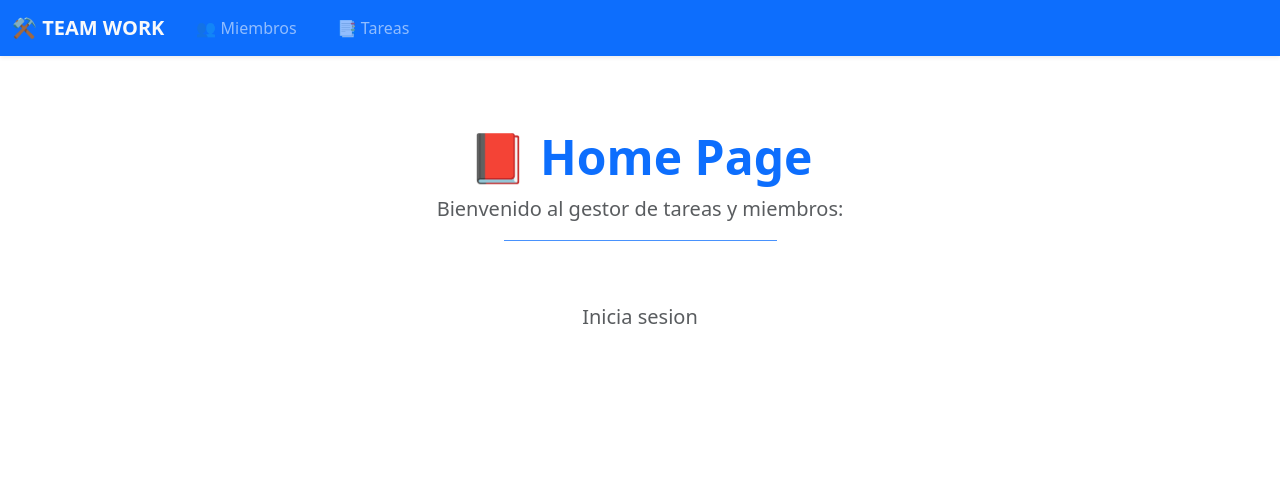
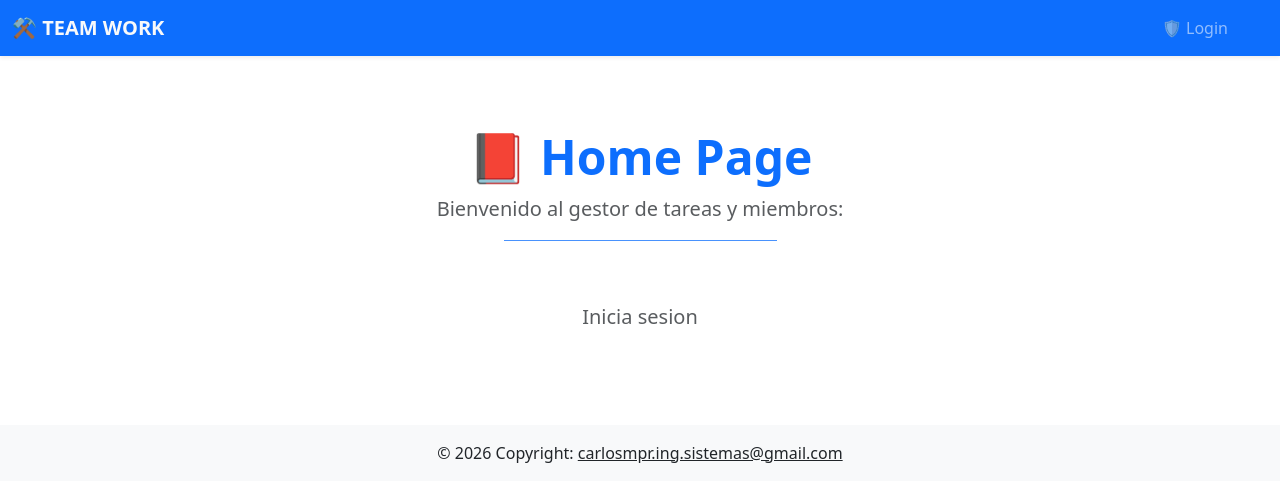
Before and after one commit to carlosingsistem/equipotrabajo, a Flask app: template blueprintapp/core/templates/core/index.html in a window 1280 px wide. Shown: the top 502 px of the page. Run offline with Flask 3, Linux system fonts and the light colour scheme; the template is opened without the code that fills it, so the values that code supplies are empty.

Commit message:
Adicion de compoenentes para el navbar, footer y mensajes ademas de moficar la plantilla base

```diff
--- a/blueprintapp/templates/base.html
+++ b/blueprintapp/templates/base.html
@@ -10,33 +10,15 @@
 </head>
 
 <body>
-    <nav class="navbar navbar-expand-lg bg-primary shadow-sm" data-bs-theme="dark">
-        <div class="container-fluid">
-            <a class="navbar-brand fw-bold text-light" href="/">
-                ⚒️ TEAM WORK
-            </a>
-            <div class="collapse navbar-collapse" id="navbarText">
-                <ul class="navbar-nav me-auto mb-2 mb-lg-0">
-                    <li class="nav-item me-2">
-                        <a class="nav-link btn btn-outline-success px-3 rounded-pill"
-                            href="{{ url_for('bp_miembro.index') }}">
-                            👥 Miembros
-                        </a>
-                    </li>
-                    <li class="nav-item">
-                        <a class="nav-link btn btn-outline-success px-3 rounded-pill"
-                            href="{{ url_for('bp_tarea.index') }}">
-                            📑 Tareas
-                        </a>
-                    </li>
-                </ul>
-            </div>
+    {% include 'components/navbar.html' %}
+    {% include 'components/messages.html' %}
+    <main>
+        <div class="container">
+            {% block content %}{% endblock %}
         </div>
-    </nav><br>
+    </main>
+    {% include 'components/footer.html' %}
 
-    <div class="container">
-        {% block content %}{% endblock %}
-    </div>
     <script src="https://cdn.jsdelivr.net/npm/bootstrap@5.3.8/dist/js/bootstrap.bundle.min.js"
         integrity="sha384-FKyoEForCGlyvwx9Hj09JcYn3nv7wiPVlz7YYwJrWVcXK/BmnVDxM+D2scQbITxI"
         crossorigin="anonymous"></script>
--- /dev/null
+++ b/blueprintapp/templates/components/footer.html
@@ -0,0 +1,6 @@
+<footer class="bg-body-tertiary text-center text-lg-start">
+  <div class="text-center p-3">
+     &copy; 2026 Copyright:
+    <a class="text-body" href="#">carlosmpr.ing.sistemas@gmail.com</a>
+  </div>
+</footer>
--- /dev/null
+++ b/blueprintapp/templates/components/messages.html
@@ -0,0 +1,9 @@
+<div>
+    {% with messages = get_flashed_messages(with_categories=True) %}
+    {% if messages %}
+        {% for cat, msg in messages %}
+            <div class="alert alert-{{ cat }}">{{ msg }}</div>
+        {% endfor %}
+    {% endif %}
+{% endwith %}
+</div>
--- /dev/null
+++ b/blueprintapp/templates/components/navbar.html
@@ -0,0 +1,49 @@
+<nav class="navbar navbar-expand-lg bg-primary shadow-sm" data-bs-theme="dark">
+    <div class="container-fluid">
+        {% if not current_user.is_authenticated %}
+        <a class="navbar-brand fw-bold text-light" href="/">
+            ⚒️ TEAM WORK
+        </a>
+        {% else %}
+        <a class="navbar-brand fw-bold text-light" href="{{ url_for('bp_core.dashboard') }}">
+            ⚒️ TEAM WORK
+        </a>
+        {% endif %}
+        <div class="collapse navbar-collapse" id="navbarText">
+            <!-- Enlaces a la izquierda -->
+            <ul class="navbar-nav me-auto mb-2 mb-lg-0">
+                {% if current_user.is_authenticated %}
+                <li class="nav-item me-2">
+                    <a class="nav-link btn btn-outline-success px-3 rounded-pill"
+                        href="{{ url_for('bp_miembro.index') }}">
+                        👥 Miembros
+                    </a>
+                </li>
+                <li class="nav-item">
+                    <a class="nav-link btn btn-outline-success px-3 rounded-pill"
+                        href="{{ url_for('bp_tarea.index') }}">
+                        📑 Tareas
+                    </a>
+                </li>
+                {% endif %}
+            </ul>
+
+            <!-- Bloque de login/logout a la derecha -->
+            <ul class="navbar-nav ms-auto">
+                {% if current_user.is_authenticated %}
+                <li class="nav-item">
+                    <a class="nav-link btn btn-outline-danger px-3 rounded-pill" href="{{ url_for('auth.logout') }}">
+                        🚪 Logout
+                    </a>
+                </li>
+                {% else %}
+                <li class="nav-item me-4">
+                    <a class="nav-link btn btn-outline-success px-3 rounded-pill" href="{{ url_for('auth.login') }}">
+                        🛡️ Login
+                    </a>
+                </li>
+                {% endif %}
+            </ul>
+        </div>
+    </div>
+</nav><br>
```
